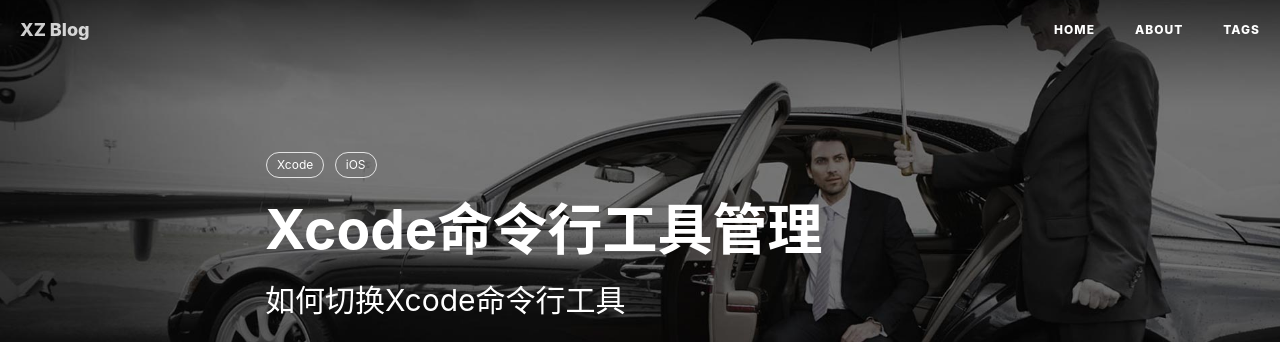
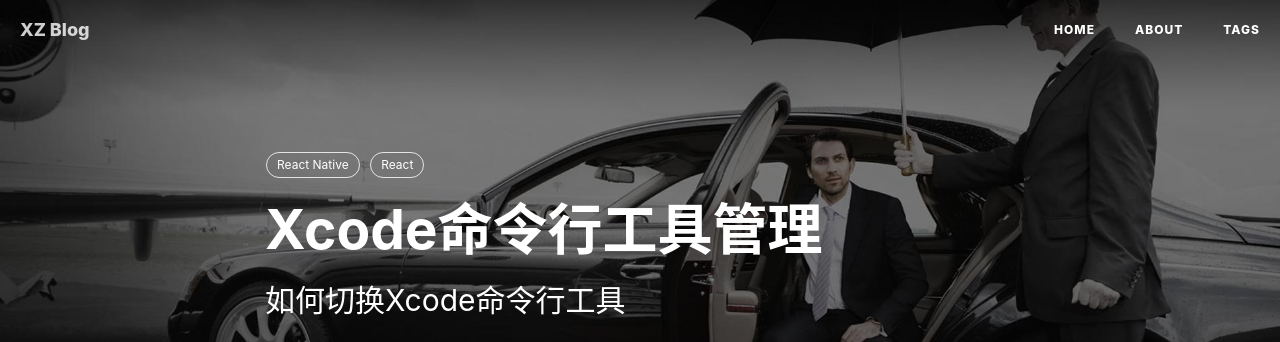
Before and after one commit to XZ361/XZBlog, a Jekyll site: the page built from _posts/2018-05-05-Xcode命令行工具管理.md, in a window 1280 px wide and 1400 px high. Shown: the top 342 px of the window. Built offline with Jekyll 4.4.1, drawn with Linux system fonts in a browser that asks for light colours; nearby versions of some CDN libraries; comment, search, counter and statistics services are not loaded.

Commit message:
标签
更改

```diff
--- a/_posts/2018-05-05-Xcode命令行工具管理.md
+++ b/_posts/2018-05-05-Xcode命令行工具管理.md
@@ -7,8 +7,8 @@ author:     BY
 header-img: img/post-bg-kuaidi.jpg
 catalog: true
 tags:
-    - Xcode
-    - iOS
+    - React Native
+    - React
 ---
 
 ## 安装
```
Also changed, not shown: _posts/2018-01-04-柔术最大的谎言「译」.md (+1 -1 lines), _posts/2018-06-05-5分钟带你看完-WWDC-2018.md (+1 -1 lines).
